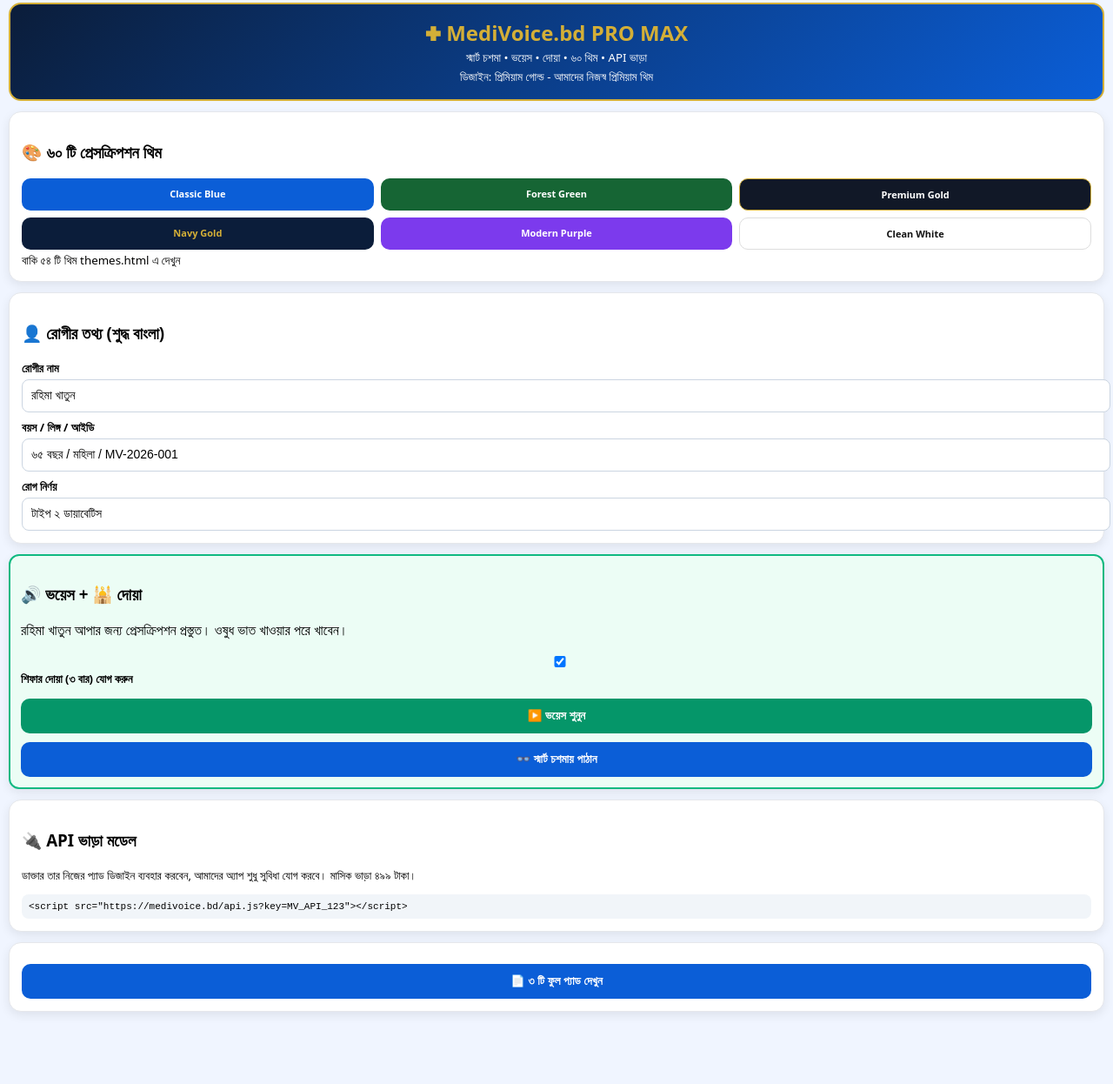
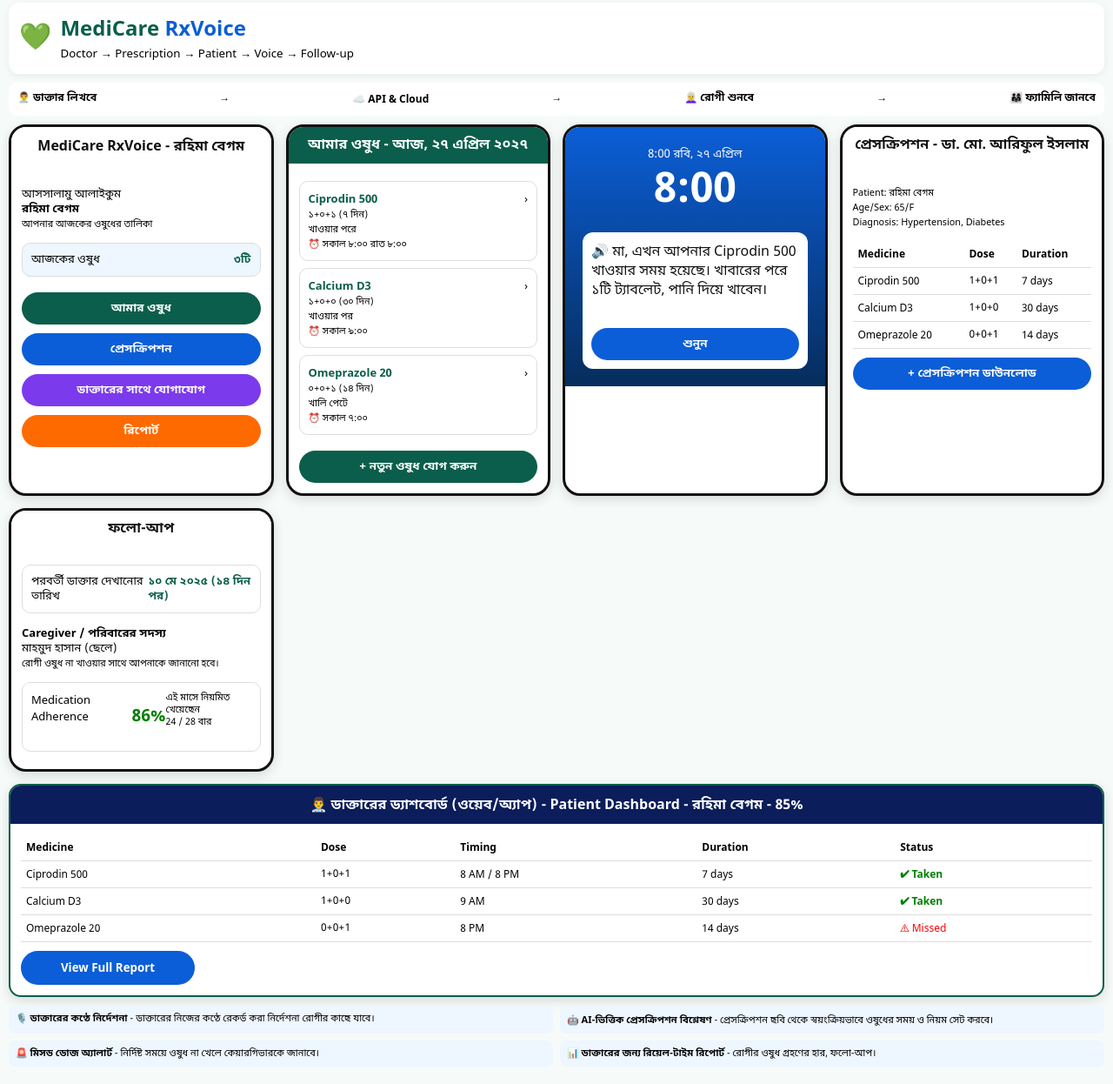
Before and after one commit to neurogripxx-collab/medivoice.bd, a plain HTML site: page index.html in a window 1280 px wide. Shown: the part 7-1253 px from the top of the page at 87% size. Before the commit the page ends 1192 px from the top, so only its background shows below. Drawn offline with Linux system fonts and the light colour scheme.

Commit message:
Update index.html

```diff
--- a/index.html
+++ b/index.html
@@ -1,71 +1,112 @@
-<!DOCTYPE html><html lang="bn"><head><meta charset="UTF-8"><meta name="viewport" content="width=device-width,initial-scale=1">
-<title>MediVoice.bd - PRO MAX | Smart Prescription</title>
+<!DOCTYPE html>
+<html lang="bn">
+<head>
+<meta charset="UTF-8"><meta name="viewport" content="width=device-width,initial-scale=1">
+<title>MediCare RxVoice - Final</title>
 <style>
-body{margin:0;background:#f0f5ff;font-family:system-ui;padding:10px}
-.header{background:linear-gradient(135deg,#0b1d3a,#0b5ed7);color:#fff;padding:16px;border-radius:14px;text-align:center;border:2px solid #d4af37}
-.card{background:#fff;border-radius:14px;padding:14px;margin:12px 0;box-shadow:0 4px 12px rgba(0,0,0,.08);border:1px solid #e5e7eb}
-label{font-weight:700;font-size:13px;display:block;margin:8px 0 4px}
-input,select,textarea{width:100%;padding:10px;border:1px solid #cbd5e1;border-radius:8px;font-size:14px}
-.btn{width:100%;padding:12px;border:none;border-radius:10px;font-weight:700;color:#fff;cursor:pointer;margin-top:10px}
-.btnB{background:#0b5ed7}.btnG{background:#059669}.btnD{background:#111827;border:1px solid #d4af37}
-.voice{background:#ecfdf5;border:2px solid #10b981;border-radius:12px;padding:12px}
-.themeGrid{display:grid;grid-template-columns:repeat(3,1fr);gap:8px}
-.th{padding:10px;border-radius:10px;text-align:center;color:#fff;font-size:11px;font-weight:700;cursor:pointer}
-</style></head><body>
-<div class="header">
-<h2 style="margin:0;color:#d4af37">✚ MediVoice.bd PRO MAX</h2>
-<small>স্মার্ট চশমা • ভয়েস • দোয়া • ৬০ থিম • API ভাড়া</small><br>
-<small>ডিজাইন: প্রিমিয়াম গোল্ড - আমাদের নিজস্ব প্রিমিয়াম থিম</small>
+*{box-sizing:border-box;font-family:'Noto Sans Bengali',system-ui}
+body{margin:0;background:#f6fbf9;padding:10px}
+.top{display:flex;align-items:center;gap:10px;background:#fff;padding:12px;border-radius:12px;box-shadow:0 2px 8px #0001}
+.top h2{margin:0;color:#0b5e4b} .top b{color:#0b5ed7}
+.flow{display:flex;justify-content:space-between;background:#fff;padding:10px;border-radius:10px;margin:10px 0;font-size:12px;font-weight:700}
+.grid{display:grid;grid-template-columns:repeat(auto-fit,minmax(260px,1fr));gap:14px}
+.phone{border:3px solid #111;border-radius:20px;overflow:hidden;background:#fff;box-shadow:0 4px 14px #0002}
+.phone .head{padding:10px;font-weight:700;text-align:center;color:#fff}
+.screen{padding:12px;font-size:13px}
+.m{border:1px solid #ddd;border-radius:10px;padding:10px;margin:8px 0;display:flex;justify-content:space-between}
+.m b{color:#0b5e4b}
+.rem{background:linear-gradient(180deg,#0b5ed7,#062d5c);color:#fff;text-align:center;padding:20px}
+.rem h1{font-size:48px;margin:0}
+.voice{background:#fff;color:#111;border-radius:12px;padding:10px;margin-top:15px;text-align:left}
+.btn{width:100%;padding:10px;border:none;border-radius:20px;font-weight:700;color:#fff;margin-top:10px}
+.g{background:#0b5e4b}.b{background:#0b5ed7}.o{background:#ff6a00}
+.dash{grid-column:1/-1;border:2px solid #0b5e4b;border-radius:14px;overflow:hidden}
+table{width:100%;border-collapse:collapse;font-size:12px} th,td{border-bottom:1px solid #ddd;padding:6px;text-align:left}
+.ok{color:green;font-weight:700}.miss{color:red}
+.feat{display:grid;grid-template-columns:1fr 1fr;gap:8px;margin:10px 0}
+.f{background:#eef6ff;padding:8px;border-radius:8px;font-size:11px}
+</style>
+</head>
+<body>
+
+<div class="top">
+<span style="font-size:30px">💚</span>
+<div><h2>MediCare <b>RxVoice</b></h2><small>Doctor → Prescription → Patient → Voice → Follow-up</small></div>
 </div>
 
-<div class="card">
-<h3>🎨 ৬০ টি প্রেসক্রিপশন থিম</h3>
-<div class="themeGrid">
-<div class="th" style="background:#0b5ed7" onclick="setTheme('Classic Blue')">Classic Blue</div>
-<div class="th" style="background:#166534" onclick="setTheme('Forest Green')">Forest Green</div>
-<div class="th" style="background:#111827;border:1px solid #d4af37" onclick="setTheme('Premium Gold')">Premium Gold</div>
-<div class="th" style="background:#0b1d3a;color:#d4af37" onclick="setTheme('Navy Gold')">Navy Gold</div>
-<div class="th" style="background:#7c3aed" onclick="setTheme('Modern Purple')">Modern Purple</div>
-<div class="th" style="background:#fff;color:#111;border:1px solid #ddd" onclick="setTheme('Clean White')">Clean White</div>
-</div>
-<small>বাকি ৫৪ টি থিম themes.html এ দেখুন</small>
+<div class="flow">
+<span>👨‍⚕️ ডাক্তার লিখবে</span><span>→</span><span>☁️ API & Cloud</span><span>→</span><span>👩‍🦳 রোগী শুনবে</span><span>→</span><span>👨‍👩‍👧 ফ্যামিলি জানবে</span>
 </div>
 
-<div class="card">
-<h3>👤 রোগীর তথ্য (শুদ্ধ বাংলা)</h3>
-<label>রোগীর নাম</label><input id="pName" value="রহিমা খাতুন">
-<label>বয়স / লিঙ্গ / আইডি</label><input value="৬৫ বছর / মহিলা / MV-2026-001">
-<label>রোগ নির্ণয়</label><input value="টাইপ ২ ডায়াবেটিস">
+<div class="grid">
+
+<!-- 1 -->
+<div class="phone"><div class="head" style="background:#fff;color:#111">MediCare RxVoice - রহিমা বেগম</div>
+<div class="screen">
+<p>আসসালামু আলাইকুম<br><b>রহিমা বেগম</b><br><small>আপনার আজকের ওষুধের তালিকা</small></p>
+<div class="m" style="background:#eef6ff">আজকের ওষুধ<br><b>৩টি</b></div>
+<button class="btn g">আমার ওষুধ</button>
+<button class="btn b">প্রেসক্রিপশন</button>
+<button class="btn" style="background:#7c3aed">ডাক্তারের সাথে যোগাযোগ</button>
+<button class="btn o">রিপোর্ট</button>
+</div></div>
+
+<!-- 2 -->
+<div class="phone"><div class="head" style="background:#0b5e4b">আমার ওষুধ - আজ, ২৭ এপ্রিল ২০২৭</div>
+<div class="screen">
+<div class="m"><div><b>Ciprodin 500</b><br><small>১+০+১ (৭ দিন)<br>খাওয়ার পরে</small><br><small>⏰ সকাল ৮:০০ রাত ৮:০০</small></div><span>›</span></div>
+<div class="m"><div><b>Calcium D3</b><br><small>১+০+০ (৩০ দিন)<br>খাওয়ার পর</small><br><small>⏰ সকাল ৯:০০</small></div><span>›</span></div>
+<div class="m"><div><b>Omeprazole 20</b><br><small>০+০+১ (১৪ দিন)<br>খালি পেটে</small><br><small>⏰ সকাল ৭:০০</small></div><span>›</span></div>
+<button class="btn g">+ নতুন ওষুধ যোগ করুন</button>
+</div></div>
+
+<!-- 3 -->
+<div class="phone"><div class="rem">
+<small>8:00 রবি, ২৭ এপ্রিল</small><h1>8:00</h1>
+<div class="voice">🔊 মা, এখন আপনার Ciprodin 500 খাওয়ার সময় হয়েছে। খাবারের পরে ১টি ট্যাবলেট, পানি দিয়ে খাবেন।
+<br><br><button class="btn b" onclick="let u=new SpeechSynthesisUtterance('মা, এখন আপনার Ciprodin 500 খাওয়ার সময় হয়েছে। খাবারের পরে একটি ট্যাবলেট, পানি দিয়ে খাবেন।');u.lang='bn-BD';speechSynthesis.speak(u)">শুনুন</button>
+</div>
+</div></div>
+
+<!-- 4 -->
+<div class="phone"><div class="head" style="background:#fff;color:#111">প্রেসক্রিপশন - ডা. মো. আরিফুল ইসলাম</div>
+<div class="screen">
+<p><small>Patient: রহিমা বেগম<br>Age/Sex: 65/F<br>Diagnosis: Hypertension, Diabetes</small></p>
+<table><tr><th>Medicine</th><th>Dose</th><th>Duration</th></tr>
+<tr><td>Ciprodin 500</td><td>1+0+1</td><td>7 days</td></tr>
+<tr><td>Calcium D3</td><td>1+0+0</td><td>30 days</td></tr>
+<tr><td>Omeprazole 20</td><td>0+0+1</td><td>14 days</td></tr></table>
+<button class="btn b">+ প্রেসক্রিপশন ডাউনলোড</button>
+</div></div>
+
+<!-- 5 -->
+<div class="phone"><div class="head" style="background:#fff;color:#111">ফলো-আপ</div>
+<div class="screen">
+<div class="m">পরবর্তী ডাক্তার দেখানোর তারিখ<br><b>১০ মে ২০২৫ (১৪ দিন পর)</b></div>
+<p><b>Caregiver / পরিবারের সদস্য</b><br>মাহমুদ হাসান (ছেলে)<br><small>রোগী ওষুধ না খাওয়ার সাথে আপনাকে জানানো হবে।</small></p>
+<div class="m">Medication Adherence<br><h2 style="color:green">86%</h2><small>এই মাসে নিয়মিত খেয়েছেন<br>24 / 28 বার</small></div>
+</div></div>
+
+<!-- 6 Doctor Dashboard -->
+<div class="dash phone">
+<div class="head" style="background:#0b1d5a">👨‍⚕️ ডাক্তারের ড্যাশবোর্ড (ওয়েব/অ্যাপ) - Patient Dashboard - রহিমা বেগম - 85%</div>
+<div class="screen">
+<table><tr><th>Medicine</th><th>Dose</th><th>Timing</th><th>Duration</th><th>Status</th></tr>
+<tr><td>Ciprodin 500</td><td>1+0+1</td><td>8 AM / 8 PM</td><td>7 days</td><td class="ok">✔ Taken</td></tr>
+<tr><td>Calcium D3</td><td>1+0+0</td><td>9 AM</td><td>30 days</td><td class="ok">✔ Taken</td></tr>
+<tr><td>Omeprazole 20</td><td>0+0+1</td><td>8 PM</td><td>14 days</td><td class="miss">⚠ Missed</td></tr></table>
+<button class="btn b" style="width:200px">View Full Report</button>
+</div>
 </div>
 
-<div class="card voice">
-<h3>🔊 ভয়েস + 🕌 দোয়া</h3>
-<p id="voiceText">রহিমা খাতুন আপার জন্য প্রেসক্রিপশন প্রস্তুত। ওষুধ ভাত খাওয়ার পরে খাবেন।</p>
-<label><input type="checkbox" id="duaCheck" checked> শিফার দোয়া (৩ বার) যোগ করুন</label>
-<button class="btn btnG" onclick="speakVoice()">▶️ ভয়েস শুনুন</button>
-<button class="btn btnB" onclick="smartGlass()">👓 স্মার্ট চশমায় পাঠান</button>
 </div>
 
-<div class="card">
-<h3>🔌 API ভাড়া মডেল</h3>
-<p style="font-size:13px">ডাক্তার তার নিজের প্যাড ডিজাইন ব্যবহার করবেন, আমাদের অ্যাপ শুধু সুবিধা যোগ করবে। মাসিক ভাড়া ৪৯৯ টাকা।</p>
-<code style="background:#f1f5f9;padding:8px;display:block;border-radius:8px;font-size:11px">&lt;script src="https://medivoice.bd/api.js?key=MV_API_123"&gt;&lt;/script&gt;</code>
+<div class="feat">
+<div class="f">🎙️ <b>ডাক্তারের কণ্ঠে নির্দেশনা</b> - ডাক্তারের নিজের কণ্ঠে রেকর্ড করা নির্দেশনা রোগীর কাছে যাবে।</div>
+<div class="f">🤖 <b>AI-ভিত্তিক প্রেসক্রিপশন বিশ্লেষণ</b> - প্রেসক্রিপশন ছবি থেকে স্বয়ংক্রিয়ভাবে ওষুধের সময় ও নিয়ম সেট করবে।</div>
+<div class="f">🚨 <b>মিসড ডোজ অ্যালার্ট</b> - নির্দিষ্ট সময়ে ওষুধ না খেলে কেয়ারগিভারকে জানাবে।</div>
+<div class="f">📊 <b>ডাক্তারের জন্য রিয়েল-টাইম রিপোর্ট</b> - রোগীর ওষুধ গ্রহণের হার, ফলো-আপ।</div>
 </div>
 
-<div class="card">
-<button class="btn btnB" onclick="location.href='themes.html'">📄 ৩ টি ফুল প্যাড দেখুন</button>
-</div>
-
-<script>
-function setTheme(t){alert('থিম পরিবর্তন: '+t+' - এই থিমটি প্রেসক্রিপশনে প্রয়োগ করা হয়েছে। প্রিমিয়াম গোল্ড থিমটি শুধুমাত্র আপনার জন্য সংরক্ষিত।');}
-function speakVoice(){
-let txt=document.getElementById('voiceText').innerText;
-if(document.getElementById('duaCheck').checked)txt+=' । আল্লাহুম্মা রাব্বান্নাস, আযহিবিল বা’স, ইশফি আন্তাশ শাফি। আল্লাহ আপনাকে শিফা দান করুন।';
-let u=new SpeechSynthesisUtterance(txt);u.lang='bn-BD';u.rate=0.85;speechSynthesis.speak(u);
-}
-function smartGlass(){
-alert('👓 স্মার্ট চশমা - এই প্রেসক্রিপশনটি চশমায় ভেসে উঠবে এবং রোগীকে পড়ে শোনাবে।');
-speakVoice();
-}
-</script>
-</body></html>
+</body>
+</html>
```
